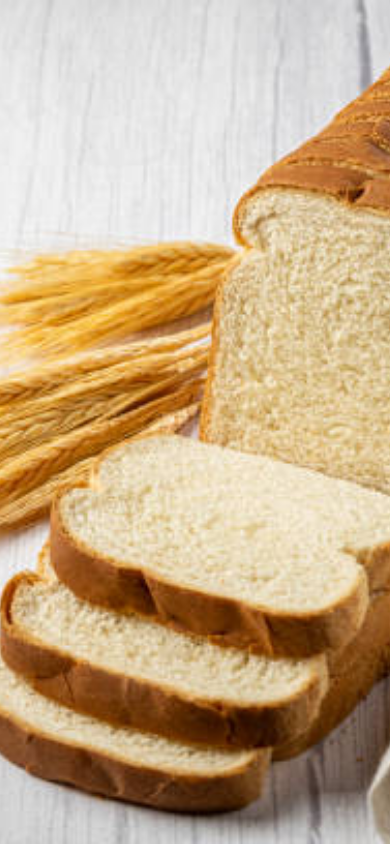
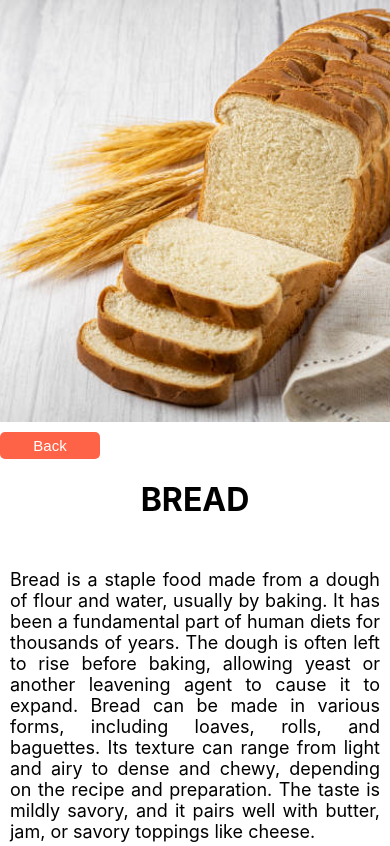
Before and after one commit to aspoorna24/food-web, a React (Create React App) app: page /detail/1 in a window 390 px wide. Shown: the top 846 px of the page. Built offline with nearby package versions, Linux system fonts and the light colour scheme.

Commit message:
Applied stashed changes

```diff
--- a/src/components/Details/detail.css
+++ b/src/components/Details/detail.css
@@ -80,12 +80,13 @@
     color: green;
 }
 
-@media screen and (max-width:550px){
+@media screen and (max-width:650px){
     .food-details{
         flex-direction: column;
     }
     .food-imgs{
         width: 100%;
+        height: 50vh;
     }
     .food-content{
         width: 100%;
```
